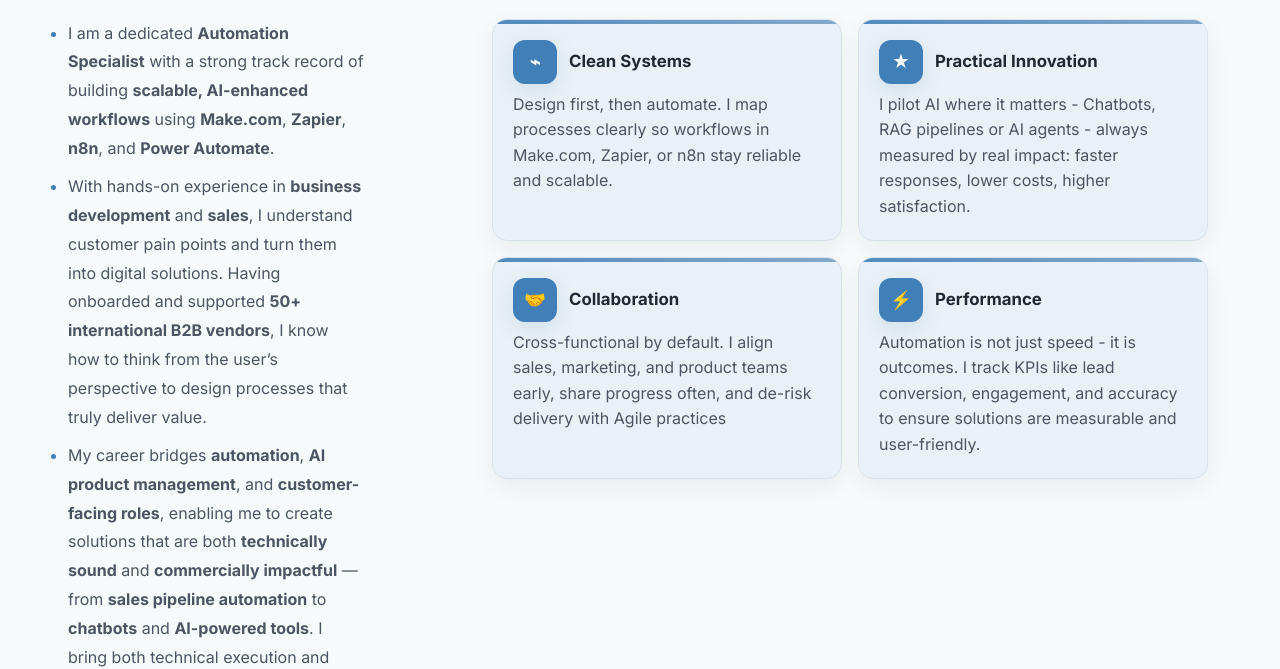
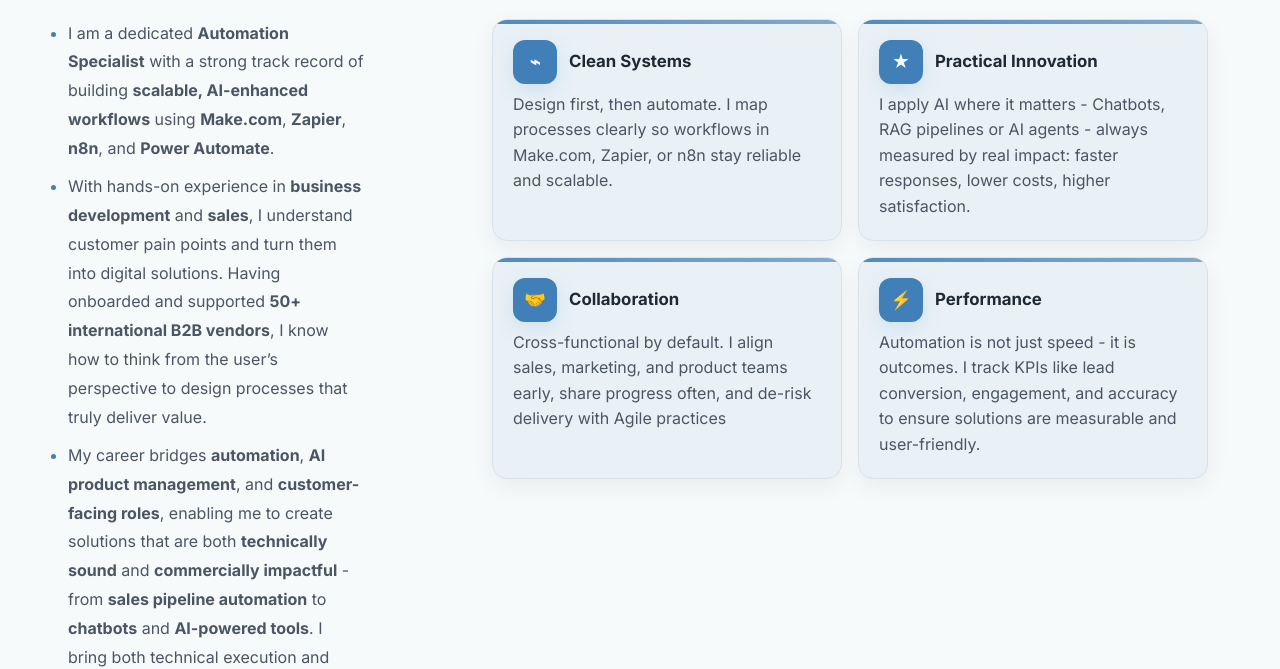
Before and after one commit to jerryn-joy/jerryn-joy.github.io, a Jekyll site: the page built from about.md, in a window 1280 px wide and 900 px high, scrolled down 297 px. Shown: the part 166-835 px from the top of the window. Built offline with Jekyll 4.4.1, drawn with Linux system fonts in a browser that asks for light colours.

Commit message:
Update about.md

```diff
--- a/about.md
+++ b/about.md
@@ -39,7 +39,7 @@
         <ul class="about-bullets">
           <li>I am a dedicated <strong>Automation Specialist</strong> with a strong track record of building <strong>scalable, AI-enhanced workflows</strong> using <strong>Make.com</strong>, <strong>Zapier</strong>, <strong>n8n</strong>, and <strong>Power Automate</strong>.</li>
           <li>With hands-on experience in <strong>business development</strong> and <strong>sales</strong>, I understand customer pain points and turn them into digital solutions. Having onboarded and supported <strong>50+ international B2B vendors</strong>, I know how to think from the user’s perspective to design processes that truly deliver value.</li>
-          <li>My career bridges <strong>automation</strong>, <strong>AI product management</strong>, and <strong>customer-facing roles</strong>, enabling me to create solutions that are both <strong>technically sound</strong> and <strong>commercially impactful</strong> — from <strong>sales pipeline automation</strong> to <strong>chatbots</strong> and <strong>AI-powered tools</strong>. I bring both technical execution and business strategy to the table.</li>
+          <li>My career bridges <strong>automation</strong>, <strong>AI product management</strong>, and <strong>customer-facing roles</strong>, enabling me to create solutions that are both <strong>technically sound</strong> and <strong>commercially impactful</strong> - from <strong>sales pipeline automation</strong> to <strong>chatbots</strong> and <strong>AI-powered tools</strong>. I bring both technical execution and business strategy to the table.</li>
           <li>I also have a strong background in <strong>project management</strong>, collaborating with <strong>cross-functional teams</strong> and stakeholders to deliver products in <strong>fast-moving environments</strong>. I’m currently exploring roles as an <strong>AI Project Manager</strong>, <strong>Automation Specialist</strong>, or <strong>AI Product Manager</strong>.</li>
           <li><strong>Curious, collaborative, and hands-on</strong>, I enjoy exploring new <strong>AI tools</strong> and building side projects that test how technology creates value in real workflows.</li>
         </ul>
@@ -63,7 +63,7 @@
               <div class="about-card__icon">★</div>
               <h3>Practical Innovation</h3>
             </div>
-            <p> I pilot AI where it matters - Chatbots, RAG pipelines or AI agents - always measured by real impact: faster responses, lower costs, higher satisfaction.</p>
+            <p> I apply AI where it matters - Chatbots, RAG pipelines or AI agents - always measured by real impact: faster responses, lower costs, higher satisfaction.</p>
           </div>
           <!-- Card 3 -->
           <div class="about-card">
```
